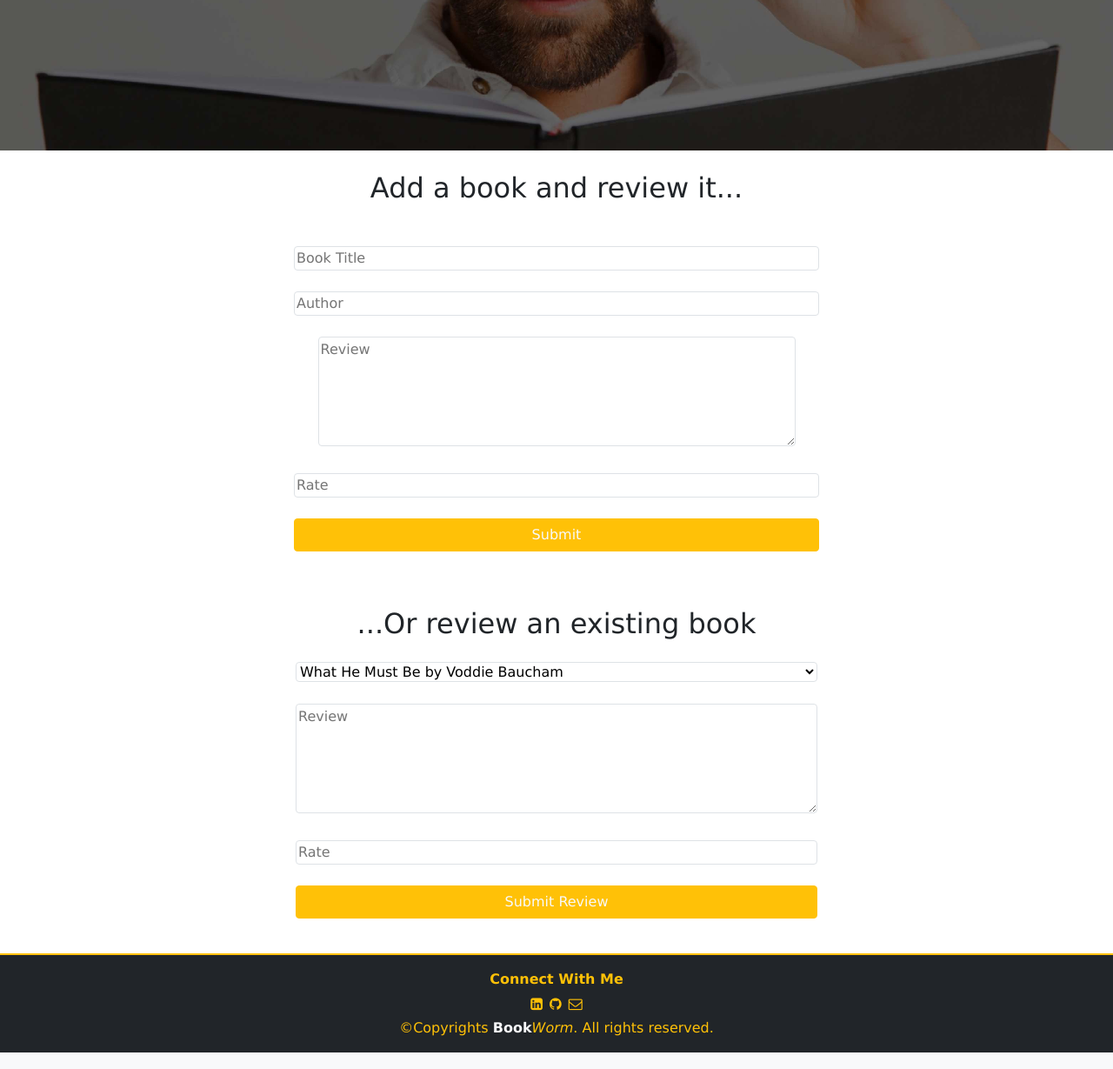
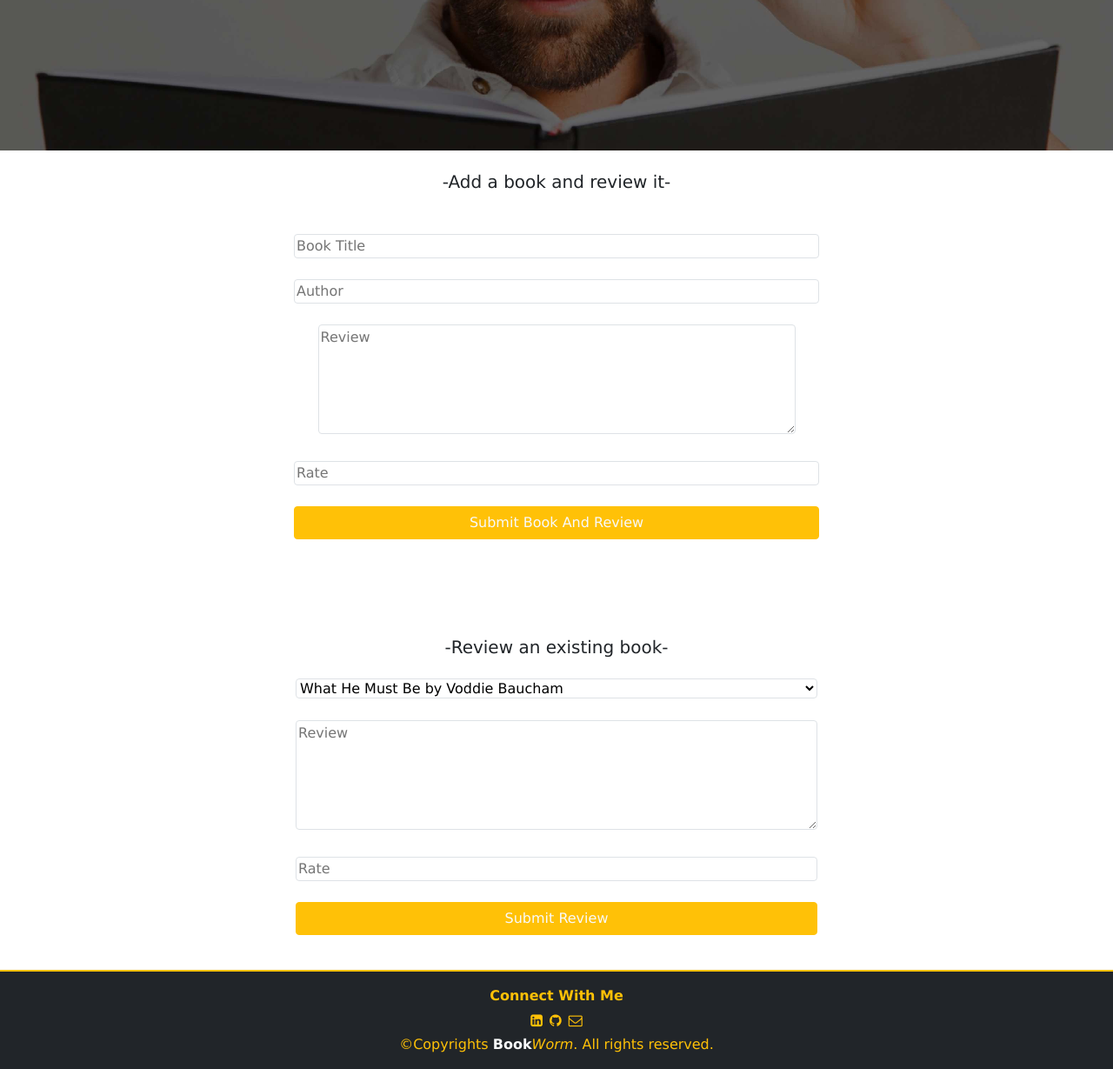
Before and after one commit to AbomiDaba/BookWorm, a Django app: template apps/books/templates/review.html in a window 1280 px wide. Shown: the part 527-1756 px from the top of the page at 87% size. Run offline with Django 3.2, Linux system fonts and the light colour scheme; the template is opened without the code that fills it: values that come from a table or form of the project are taken from there, others are empty; data comes from the database, SQL or seed files in the repository; both versions use the stored data as it was after the commit.

Commit message:
Update forms

```diff
--- a/apps/books/templates/review.html
+++ b/apps/books/templates/review.html
@@ -38,16 +38,16 @@
         {% endif %}
         <form action="/books/create", method="post">
             {% csrf_token %}
-            <h2 class="mb-5 text-center ">Add a book and review it...</h2>
+            <h5 class="mb-5 text-center">-Add a book and review it-</h5>
             <p class="text-center m-4"><input class="bg-transparent form w-50 rounded border" type="text", name="title" placeholder="Book Title"></p>
             <p class="text-center m-4"><input class="bg-transparent form w-50  rounded border" type="text" name="author" placeholder="Author"></p>
             <p class="text-center m-4"><textarea class="bg-transparent rounded border" name="review" id="review" cols="65" rows="5" placeholder="Review"></textarea></p>
             <p class="text-center m-4"><input class="bg-transparent w-50 rounded border" type="number" name="rating" min="1" max="5" placeholder="Rate"></p>
-            <p class="text-center m-4"><button class="w-50 btn btn-dark text-light bg-warning border border-warning">Submit</button></p>
+            <p class="text-center m-4"><button class="w-50 btn btn-dark text-light bg-warning border border-warning">Submit Book And Review</button></p>
         </form>
     </div>
-    <div class="m-auto bg_two transparent container-fluid p-3">
-        <h2 class="text-center">...Or review an existing book</h2>
+    <div class="m-auto mt-5 bg_two transparent container-fluid p-3">
+        <h5 class="text-center">-Review an existing book-</h5>
         <form class="m-auto " action="/books/add_review" method="post">
             {% csrf_token %}
             <p class="text-center m-4"><select class="w-50 bg-transparent rounded border" name="id" id="">
```
Also changed, not shown: db.sqlite3.
